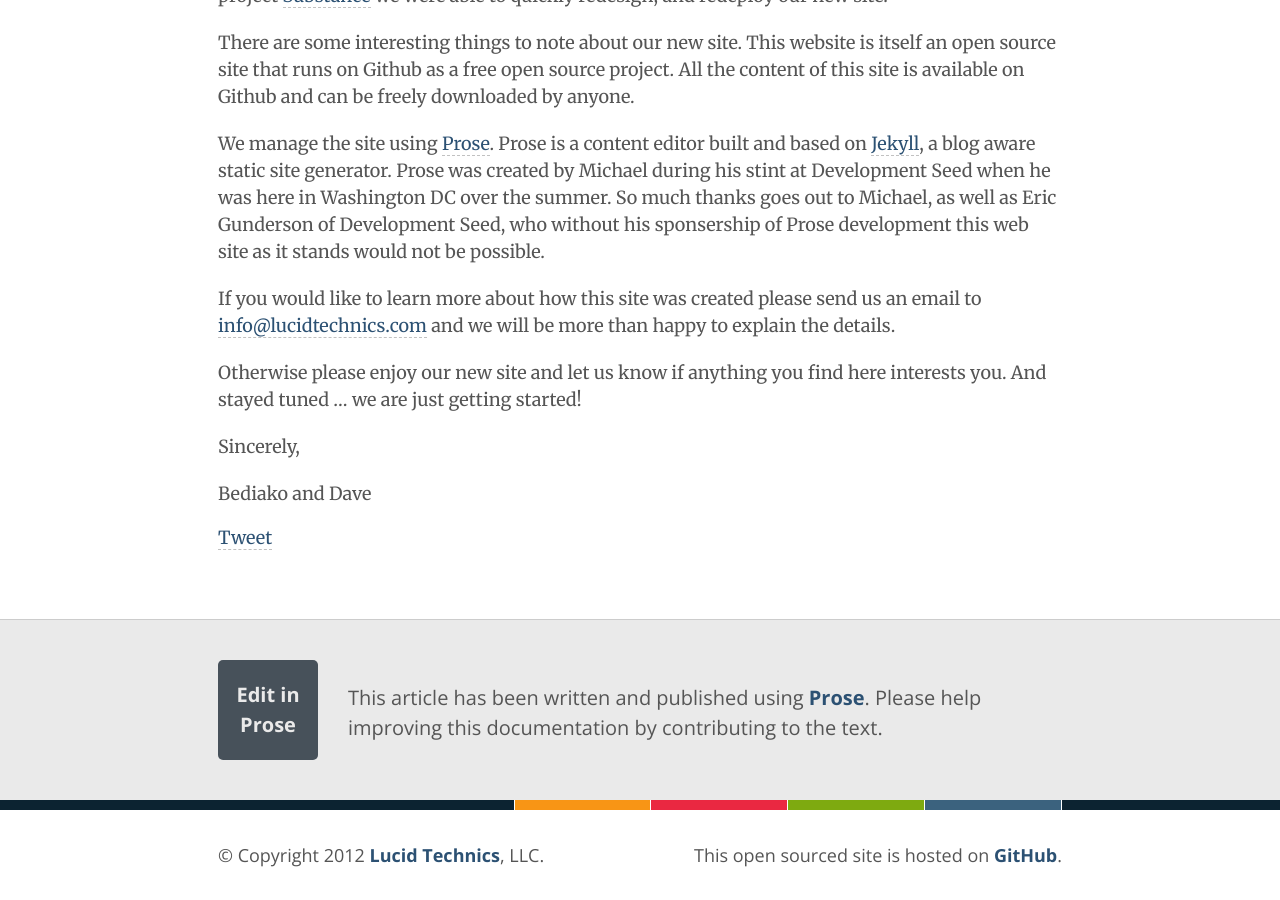
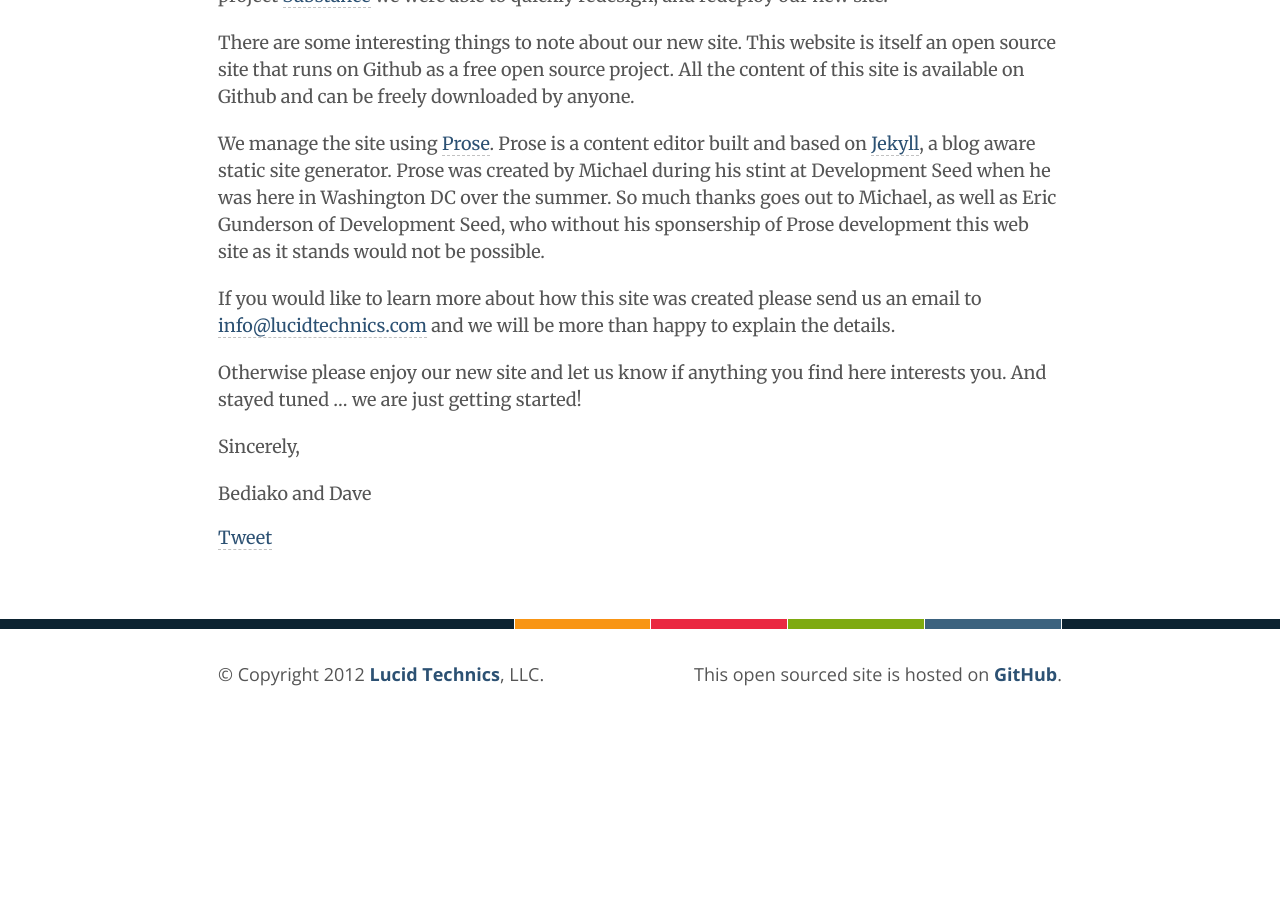
Before and after one commit to LucidTechnics/lucidtechnics.github.com, a Jekyll site: the page built from articles.html, in a window 1280 px wide and 900 px high, scrolled down 1369 px. Built offline with Jekyll 4.4.1, drawn with Linux system fonts in a browser that asks for light colours; nearby versions of some CDN libraries; comment, search, counter and statistics services are not loaded; after the commit the page ends 2088 px from its top, so only the background shows below that.

Commit message:
Updated articles.html

```diff
--- a/articles.html
+++ b/articles.html
@@ -43,14 +43,6 @@
 
         </div>
 
-        <div class="improve-article-wrapper">
-          <div class="improve-article">
-            <a class="button" href="{{page.prose_link }}">Edit in Prose</a>
-            <p>
-              This article has been written and published using <a href="http://prose.io" target="_blank">Prose</a>. Please help improving this documentation by contributing to the text.
-            </p>
-          </div>
-        </div>
       {% endfor %}
     </div>
 
```
